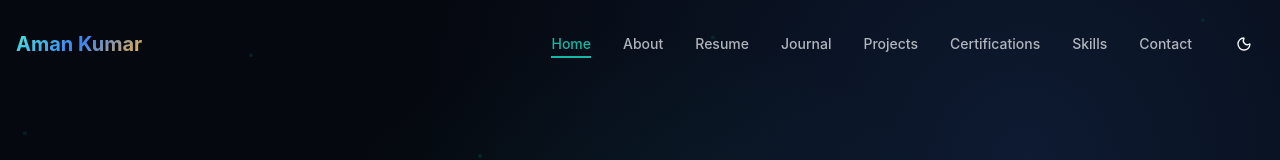
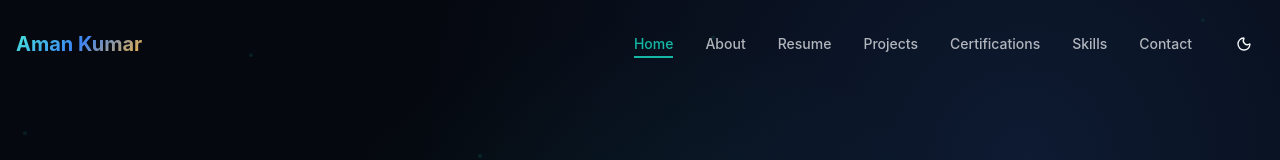
Before and after one commit to amannkumar/portfolio-web, a React (Vite) app in the folder frontend/: page / in a window 1280 px wide. Shown: the top 160 px of the page. Built offline with nearby package versions, Linux system fonts and the light colour scheme; the HTML template or start-up script is replaced by a standard one.

Commit message:
added minor changes

```diff
--- a/frontend/src/components/Journal.tsx
+++ b/frontend/src/components/Journal.tsx
@@ -7,8 +7,6 @@ import {
   TooltipContent,
 } from "@/components/ui/tooltip";
 import RecentActivityCards from "@/components/utils/RecentActivityCard";
-import { useActivity } from "@/hooks/use-activity";
-import type { ActivityDay } from "@/types/activity";
 
 type HeatCell = {
   date: string; // YYYY-MM-DD
@@ -67,9 +65,9 @@ function daysDiff(a: Date, b: Date) {
   return Math.floor(ms / (1000 * 60 * 60 * 24));
 }
 
-function startOfMonth(d: Date) {
-  return startOfDay(new Date(d.getFullYear(), d.getMonth(), 1));
-}
+// function startOfMonth(d: Date) {
+//   return startOfDay(new Date(d.getFullYear(), d.getMonth(), 1));
+// }
 
 function endOfMonth(d: Date) {
   return startOfDay(new Date(d.getFullYear(), d.getMonth() + 1, 0));
--- a/frontend/src/components/Navigation.tsx
+++ b/frontend/src/components/Navigation.tsx
@@ -15,7 +15,7 @@ const Navigation = () => {
         "home",
         "about",
         "resume",
-        "journal",
+        // "journal",
         "projects",
         "certifications",
         "skills",
@@ -41,7 +41,7 @@ const Navigation = () => {
     { id: "home", label: "Home" },
     { id: "about", label: "About" },
     { id: "resume", label: "Resume" },
-    { id: "journal", label: "Journal" },
+    //{ id: "journal", label: "Journal" },
     { id: "projects", label: "Projects" },
     { id: "certifications", label: "Certifications" },
     { id: "skills", label: "Skills" },
--- a/frontend/src/components/utils/RecentActivityCard.tsx
+++ b/frontend/src/components/utils/RecentActivityCard.tsx
@@ -1,7 +1,6 @@
 import { motion } from "framer-motion";
 import { useMemo } from "react";
 import { useScrollReveal, scrollVariants } from "@/hooks/use-scroll-reveal";
-import InteractiveElement from "@/components/InteractiveElement";
 import { recentActivityDetails } from "@/data/portfolioData";
 
 type RecentActivity = {
--- a/frontend/vite.config.ts
+++ b/frontend/vite.config.ts
@@ -10,5 +10,5 @@ export default defineConfig({
       "@": path.resolve(__dirname, "./src"),
     },
   },
-  base: "/personal_website/",
+  base: "/portfolio-web/",
 });
```
